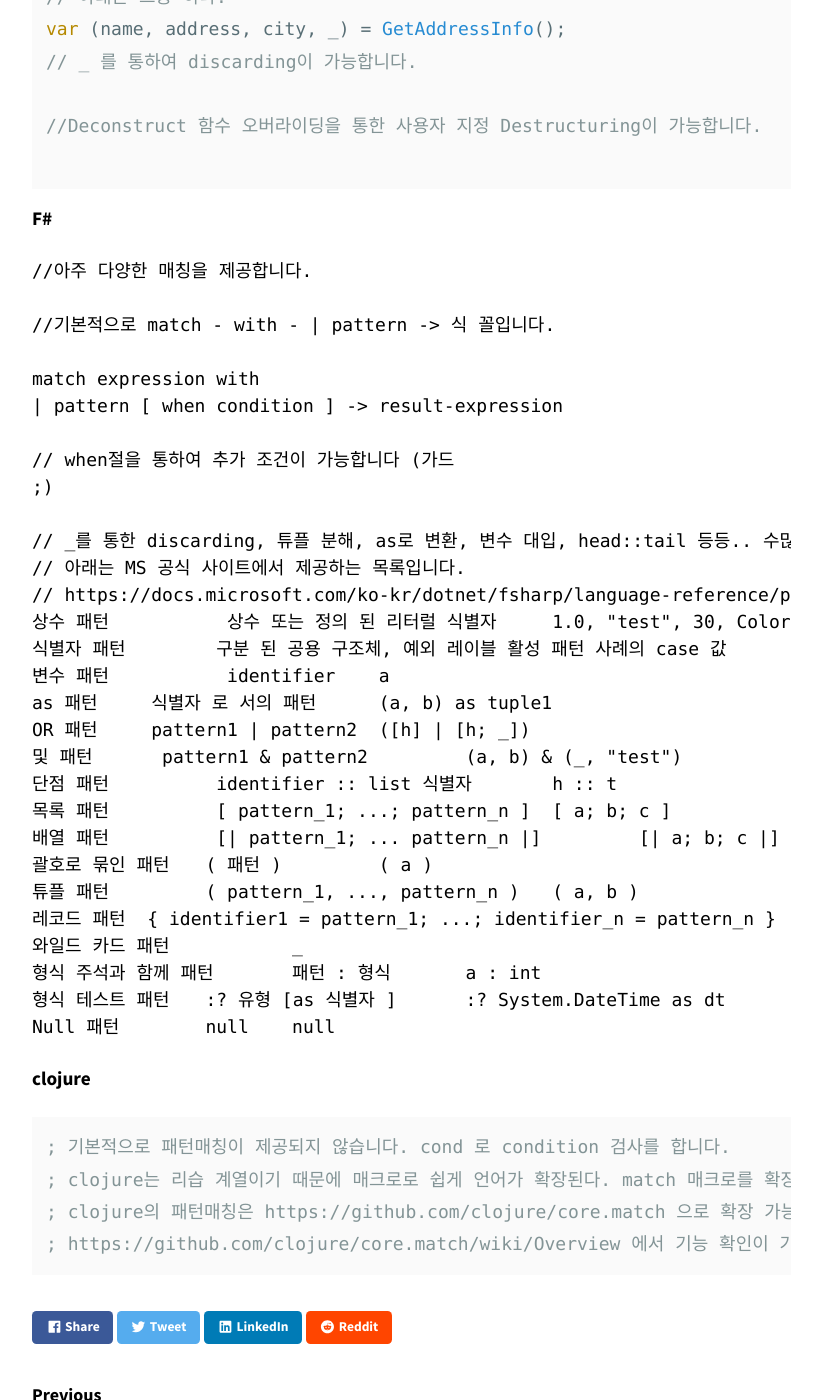
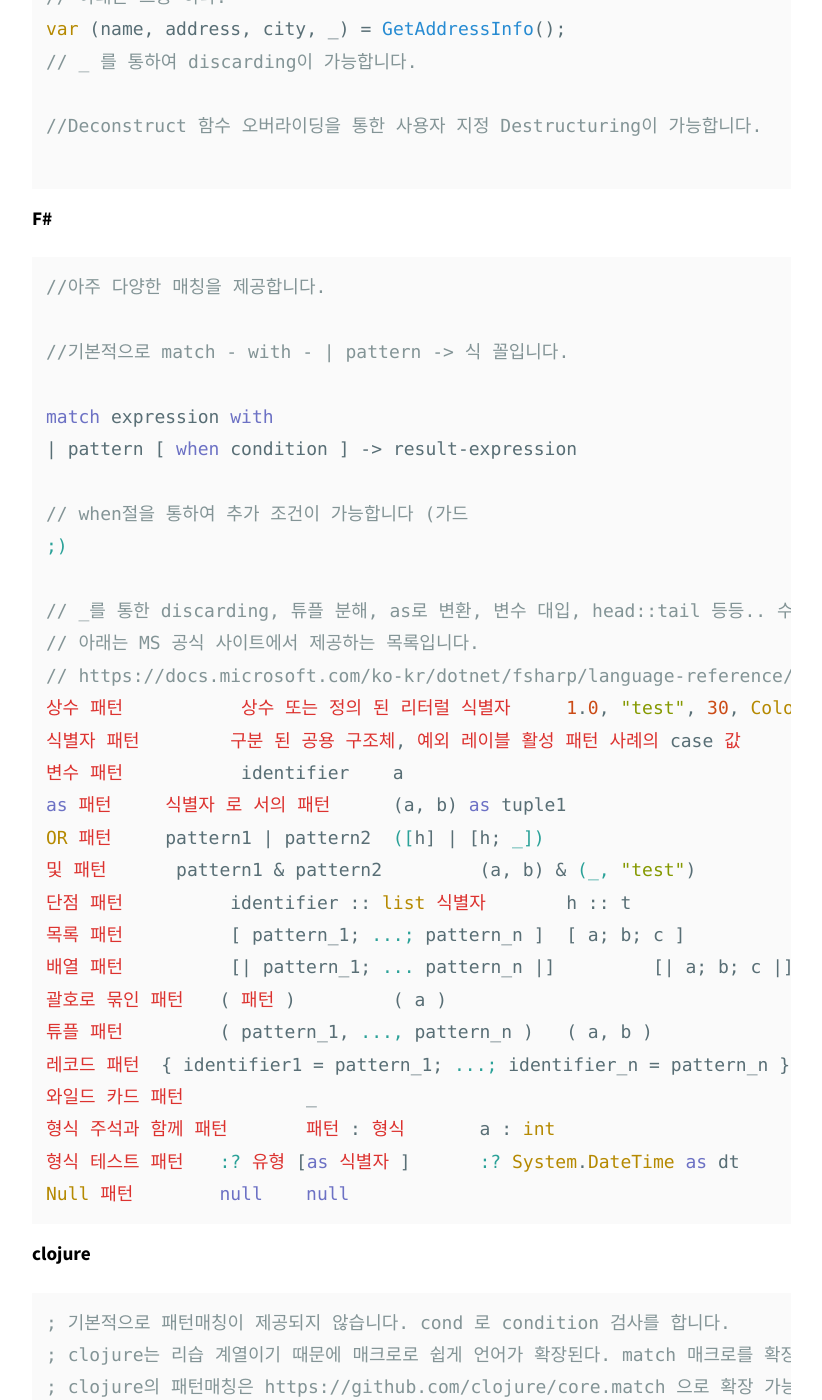
Before and after one commit to dream365/dream365.github.io, a Jekyll site: the page built from _posts/2020-06-16-fp-pattern-matching-destructuring.md, in a window 1280 px wide and 1400 px high, scrolled down 3065 px. Shown: the whole window, without its empty margins (343-1165 px from the left). Built offline with Jekyll 4.4.1, drawn with Linux system fonts in a browser that asks for light colours; nearby versions of some CDN libraries; comment, search, counter and statistics services are not loaded.

````diff
--- a/_posts/2020-06-16-fp-pattern-matching-destructuring.md
+++ b/_posts/2020-06-16-fp-pattern-matching-destructuring.md
@@ -110,7 +110,7 @@ var (name, address, city, _) = GetAddressInfo();
 ```
 
 #### F#
-```F#
+```fsharp
 //아주 다양한 매칭을 제공합니다.
 
 //기본적으로 match - with - | pattern -> 식 꼴입니다.
````
Also changed, not shown: _posts/2019-12-23-fp-content.md (+1 -1 lines).
